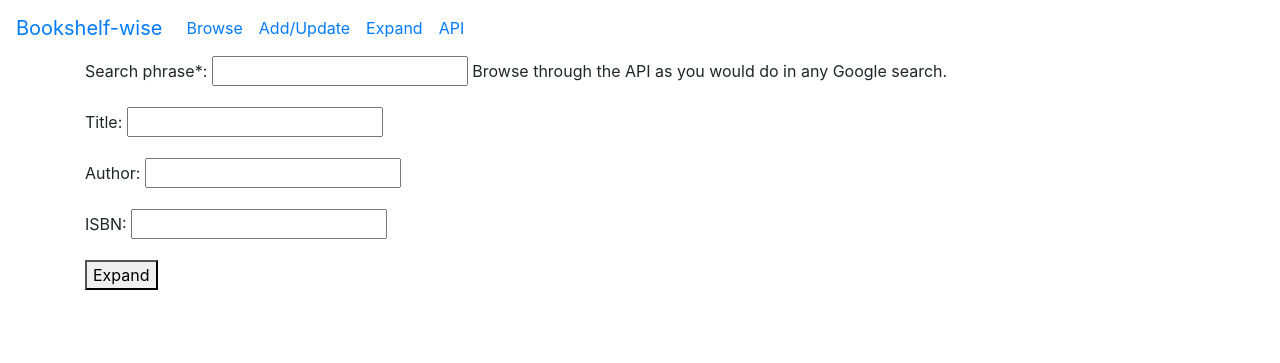
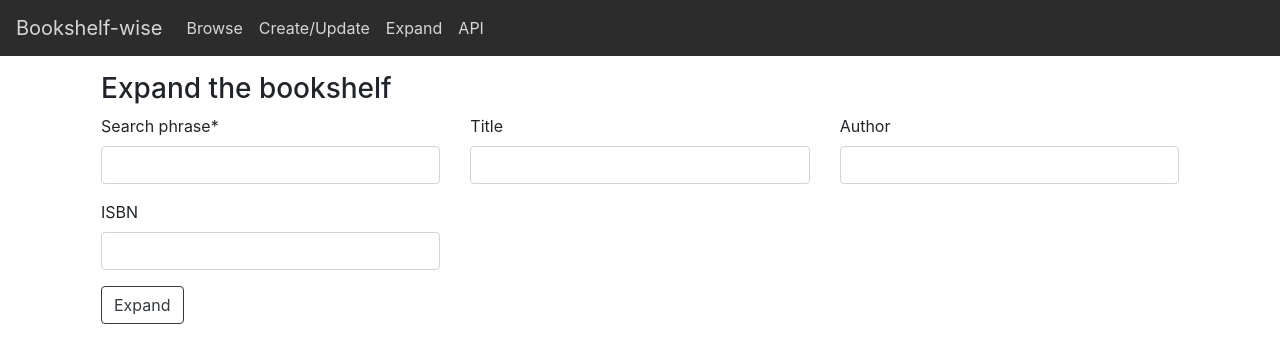
Before and after one commit to FilipHalon/bookshelf-wise, a Django app: page /expand in a window 1280 px wide. Shown: the top 363 px of the page. Run offline with Django 3.2, Linux system fonts and the light colour scheme; some libraries are stand-ins or nearby versions.

Commit message:
POST forms styled and modified. Partials added.

```diff
--- a/bookshelfwise/books/filters.py
+++ b/bookshelfwise/books/filters.py
@@ -10,8 +10,8 @@ class DateInput(forms.DateInput):
 
 class BookFilter(django_filters.FilterSet):
     author = django_filters.CharFilter(lookup_expr='name__icontains')
-    from_date = django_filters.DateFilter(widget=DateInput, field_name='publication_date', lookup_expr="gte", label="from: ")
-    to_date = django_filters.DateFilter(widget=DateInput, field_name='publication_date', lookup_expr="lte", label="to: ")
+    from_date = django_filters.DateFilter(widget=DateInput, field_name='publication_date', lookup_expr="gte", label="From")
+    to_date = django_filters.DateFilter(widget=DateInput, field_name='publication_date', lookup_expr="lte", label="To")
 
     class Meta:
         model = Book
--- a/bookshelfwise/books/forms.py
+++ b/bookshelfwise/books/forms.py
@@ -9,7 +9,7 @@ class DateTypeInput(forms.DateInput):
 
 class BookCreateUpdateForm(forms.ModelForm):
     author = forms.CharField(max_length=128)
-    isbn = forms.CharField(max_length=32)
+    isbn = forms.CharField(max_length=32, label="ISBN")
 
     class Meta:
         model = Book
--- a/bookshelfwise/books/models.py
+++ b/bookshelfwise/books/models.py
@@ -20,7 +20,7 @@ class Book(models.Model):
     author = models.ManyToManyField(Author)
     publication_date = models.DateField()
     isbn = models.ManyToManyField(ISBN)
-    num_of_pages = models.IntegerField()
+    num_of_pages = models.IntegerField(verbose_name="page count")
     link_to_cover = models.URLField(blank=True)
     publication_lang = models.CharField(max_length=32, verbose_name="publication language")
 
--- a/bookshelfwise/books/templates/book-create-update.html
+++ b/bookshelfwise/books/templates/book-create-update.html
@@ -18,9 +18,5 @@
 {% endblock %}
 
 {% block body %}
-    <form method="POST">
-        {% csrf_token %}
-        {{ form.as_p }}
-        <button type="submit">Submit</button>
-    </form>
+    {% include 'partials/post-form-render.html' with form=form button_name="Submit" h3_phrase="Update" %}
 {% endblock %}
--- a/bookshelfwise/books/templates/google-book-api-search.html
+++ b/bookshelfwise/books/templates/google-book-api-search.html
@@ -5,9 +5,5 @@
 {% endblock %}
 
 {% block body %}
-    <form method="POST">
-        {% csrf_token %}
-        {{ form.as_p }}
-        <button type="submit">Expand</button>
-    </form>
+    {% include 'partials/post-form-render.html' with form=form button_name="Expand" h3_phrase="Expand" %}
 {% endblock %}
--- a/bookshelfwise/books/templates/index.html
+++ b/bookshelfwise/books/templates/index.html
@@ -22,7 +22,7 @@
             <a class="navbar-brand" href="{% url "index" %}">Bookshelf-wise</a>
             <ul class="navbar-nav">
                 <li class="nav-item"><a class="nav-link active" href="{% url 'browse' %}">Browse</a></li>
-                <li class="nav-item"><a class="nav-link active" href="{% url 'update' %}">Add/Update</a></li>
+                <li class="nav-item"><a class="nav-link active" href="{% url 'create-update' %}">Create/Update</a></li>
                 <li class="nav-item"><a class="nav-link active" href="{% url 'expand' %}">Expand</a></li>
                 <li class="nav-item"><a class="nav-link active" href="{% url 'api' %}">API</a></li>
             </ul>
--- /dev/null
+++ b/bookshelfwise/books/templates/partials/form-render.html
@@ -0,0 +1,10 @@
+{% load widget_tweaks %}
+
+<div class="row">
+    {% for field in form %}
+        <div class="form-group col-md-4">
+            <label for="{{ field.id_for_label }}">{{ field.label }}</label>
+            {{ field|add_class:"form-control" }}
+        </div>
+    {% endfor %}
+</div>
--- /dev/null
+++ b/bookshelfwise/books/templates/partials/post-form-render.html
@@ -0,0 +1,8 @@
+<div class="container p-3">
+    <h3>{{ h3_phrase }} the bookshelf</h3>
+    <form method="POST">
+        {% csrf_token %}
+        {% include 'partials/form-render.html' with form=form %}
+        <button type="submit" class="btn btn-outline-dark">{{ button_name }}</button>
+    </form>
+</div>
--- a/bookshelfwise/bookshelfwise/urls.py
+++ b/bookshelfwise/bookshelfwise/urls.py
@@ -22,7 +22,7 @@ urlpatterns = [
     path("", index, name="index"),
     path('admin/', admin.site.urls),
     re_path(r'^books', BookList.as_view(), name="browse"),
-    re_path(r'^update/(?P<pk>\d+)?', BookCreateUpdate.as_view(), name="update"),
+    re_path(r'^update/(?P<pk>\d+)?', BookCreateUpdate.as_view(), name="create-update"),
     path('expand', GoogleBookAPISearch.as_view(), name="expand"),
     path('api/books', BookAPIList.as_view(), name="api"),
 ]
--- a/bookshelfwise/static/css/style.css
+++ b/bookshelfwise/static/css/style.css
@@ -1,3 +1,11 @@
+nav {
+    background-color: #2C2C2C;
+}
+
+nav a {
+    color: #d6d6d6;
+}
+
 .container-fluid {
     overflow-y: hidden;
 }
```
Also changed, not shown: bookshelfwise/books/templates/books.html (+2 -10 lines), bookshelfwise/books/migrations/0003_auto_20200305_1527.py (added).
